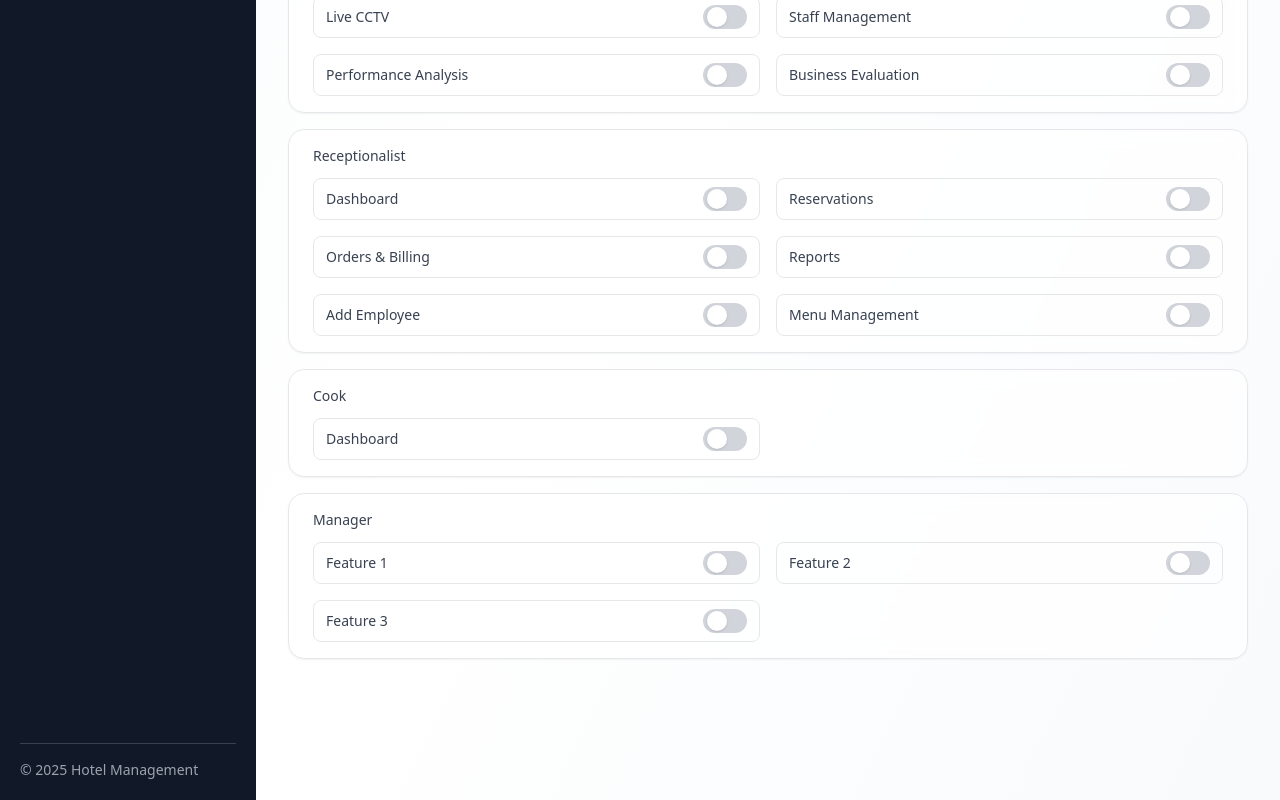
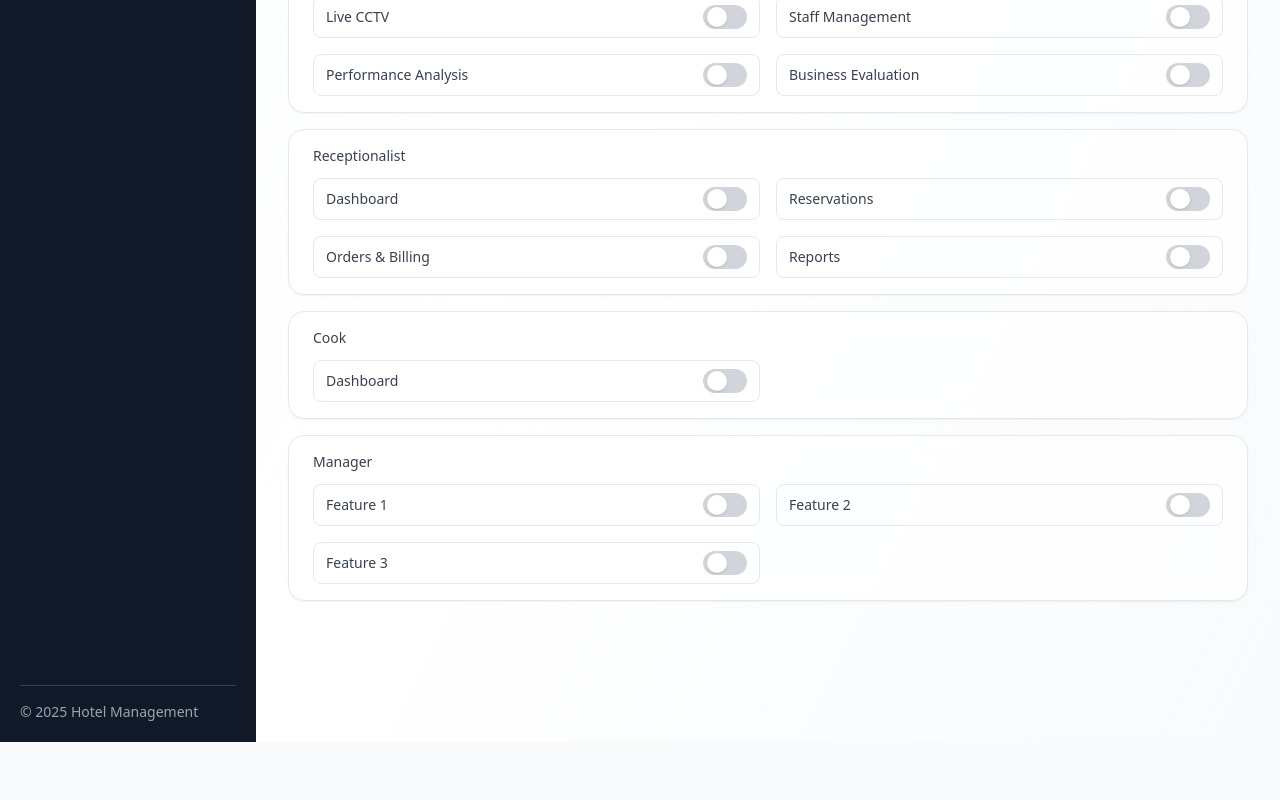
Before and after one commit to Omkar2k5/TechE-Innovation-HMA, a React (Vite) app: page /add-hotel in a window 1280 px wide. Shown: the part 1289-2089 px from the top of the page. After the commit the page ends 2031 px from the top, so only its background shows below. Built offline with nearby package versions, Linux system fonts and the light colour scheme.

Commit message:
Modified Ower Features

```diff
--- a/src/pages/AddHotel.jsx
+++ b/src/pages/AddHotel.jsx
@@ -53,9 +53,7 @@ export default function AddHotel() {
       dashboard: false,
       reservations: false,
       ordersBilling: false,
-      reports: false,
-      addEmployee: false,
-      menuManagement: false
+      reports: false
     },
     cook: { dashboard: false },
     manager: { feature1: false, feature2: false, feature3: false },
@@ -288,8 +286,6 @@ export default function AddHotel() {
                 <Toggle label="Reservations" checked={roleFeatures.receptionalist.reservations} onChange={(v) => setRoleFeature("receptionalist", "reservations", v)} />
                 <Toggle label="Orders & Billing" checked={roleFeatures.receptionalist.ordersBilling} onChange={(v) => setRoleFeature("receptionalist", "ordersBilling", v)} />
                 <Toggle label="Reports" checked={roleFeatures.receptionalist.reports} onChange={(v) => setRoleFeature("receptionalist", "reports", v)} />
-                <Toggle label="Add Employee" checked={roleFeatures.receptionalist.addEmployee} onChange={(v) => setRoleFeature("receptionalist", "addEmployee", v)} />
-                <Toggle label="Menu Management" checked={roleFeatures.receptionalist.menuManagement} onChange={(v) => setRoleFeature("receptionalist", "menuManagement", v)} />
               </div>
             </SectionPanel>
 
```
